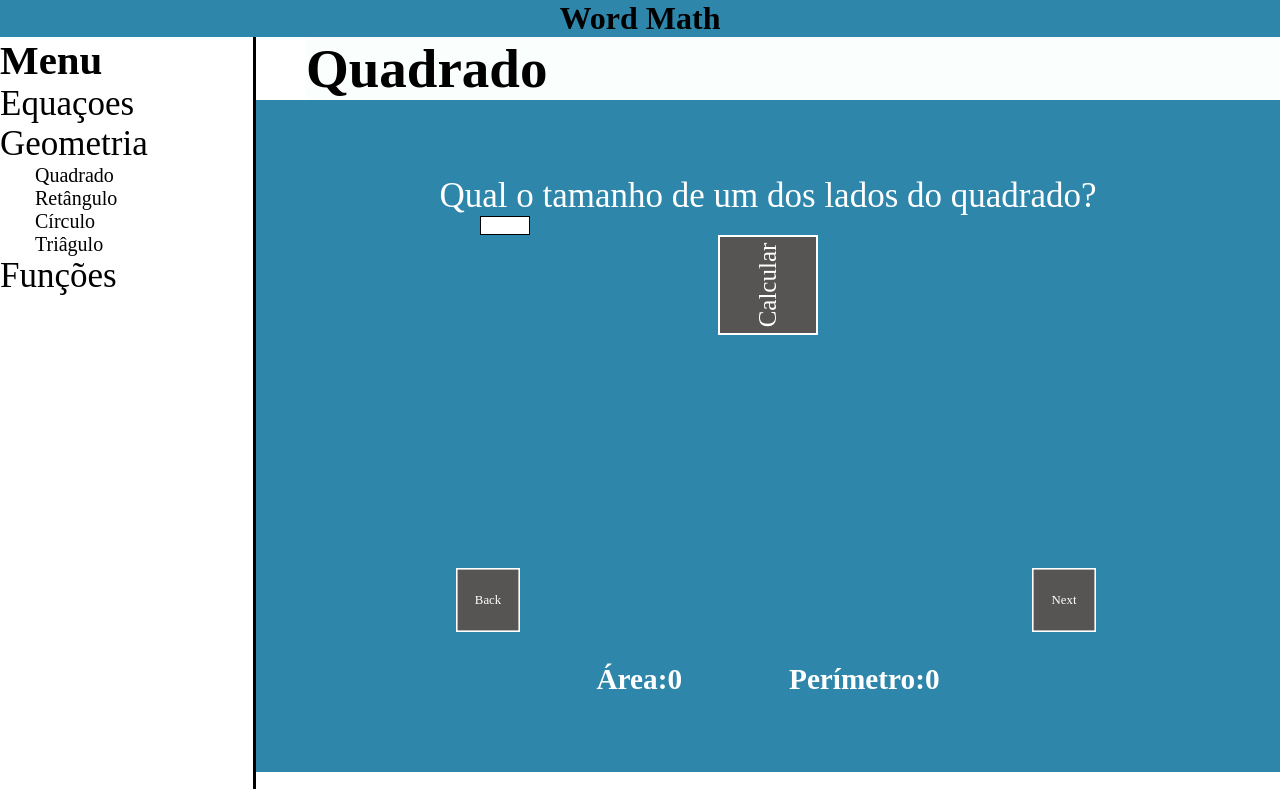
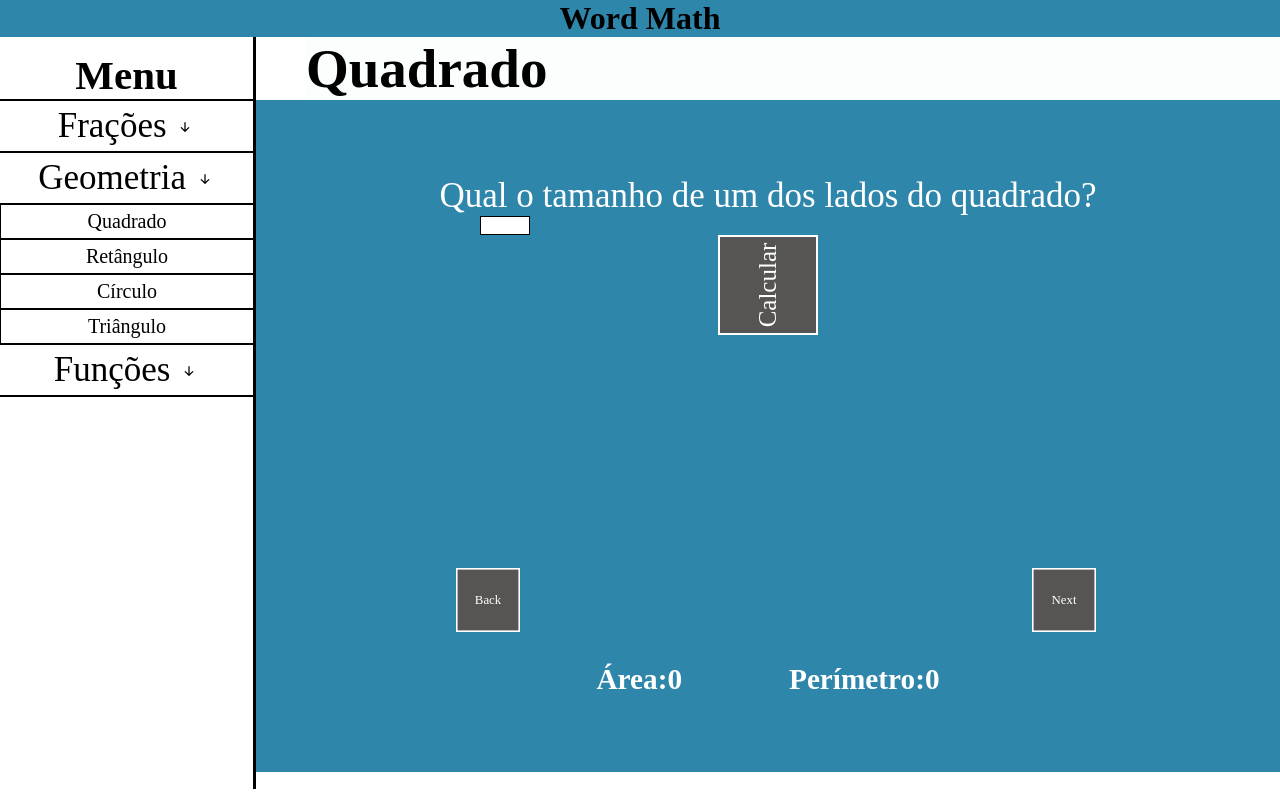
Before and after one commit to Davi-Serrano/Word-Math, a React (Create React App) app: page / in a window 1280 px wide. Both pictures are taken after a click on the item "Geometria". Built offline with nearby package versions, Linux system fonts and the light colour scheme.

Commit message:
Componente menu estilizado

```diff
--- a/src/components/Menu/List/index.js
+++ b/src/components/Menu/List/index.js
@@ -1,5 +1,7 @@
 import { useState } from "react"
 import { List } from "../styled"
+
+ import { BsArrowDownShort } from "react-icons/bs";
 
 import { useIndexPage } from "../../../Context/IndexPage"
 
@@ -30,34 +32,33 @@ export const MenuList = () => {
     return(
 
         <ul>
-            <li onClick={ShowEquation}>Equaçoes</li>
+            <li onClick={ShowEquation}>Frações <BsArrowDownShort size={20} /></li>
 
                     <List>
                         <ul  className={ ` ${onehide ? "hide" : ""}`} >
-                            <li>Primeiro grau</li>
-                            <li>Segundo Grau</li>
-                            <li>Sistema de Equações</li>
+                            <li>Adição</li>
+                            <li>Subtração</li>
+                            <li>Multiplicação</li>
+                            <li>Divisão</li>
                         </ul>
                     </List>
 
-            <li onClick={ShowGeometric}>Geometria</li>
+            <li onClick={ShowGeometric}>Geometria <BsArrowDownShort size={20} /></li>
 
                 <List >
                     <ul className={ ` ${twohide ? "hide" : ""}`}  >
                         <li onClick= { () => setIndexPage( IndexPage * 0 )}>Quadrado </li>
                         <li onClick= { () => setIndexPage( IndexPage * 0 + 1)}>Retângulo</li>
                         <li onClick= { () => setIndexPage( IndexPage * 0 + 2)}>Círculo</li>
-                        <li onClick= { () => setIndexPage( IndexPage * 0 + 3)}>Triâgulo</li>
+                        <li onClick= { () => setIndexPage( IndexPage * 0 + 3)}>Triângulo</li>
                     </ul>
                 </List>
 
-             <li onClick={ShowFunction}>Funções</li>
+             <li onClick={ShowFunction}>Funções <BsArrowDownShort size={20} /></li>
 
                 <List >
                     <ul className={ ` ${threehide ? "hide" : ""}`} >
                         <li>Primeiro grau</li>
-                        <li>Segundo Grau</li>
-                        <li>Sistema de Equações</li>
                     </ul>
                 </List>
 
--- a/src/components/Menu/styled.js
+++ b/src/components/Menu/styled.js
@@ -1,13 +1,26 @@
 import styled from "styled-components";
 
-export const MenuA = styled.div`
+export const MenuA = styled.div `
 
         font-size: 35px;
+        padding: 15px 0 0 0px;
+
+
+        h3{
+            border-bottom: 2px solid black;
+            text-align:center;
+        }
 
         li{
             list-style: none;
+
+            border-bottom: 2px solid black;
+
+            padding: 5px 0;
+            text-align: center;
             &:hover{
                 cursor: pointer;
+                background-color: #81b6cc;
             }
         }
 
@@ -23,28 +36,32 @@ export const MenuA = styled.div`
             justify-content:center;
             align-items: center;
 
+        h3, li{
+            border: 0px solid black;
+        }
+
            }
 
 `
 
-export const List = styled.div`
+export const List = styled.div `
 
         font-size: 20px;
-        padding-left: 35px;
-
 
         li{
             list-style: none;
+            border-left: 1px solid black;
         }
 
         .hide{
             display: none;
         }
-        .geometric{
-            display: none;
+
+        @media(max-width: 800px) {
+
+            li{
+                border: 0px solid black;
             }
-        .functions{
-            display: none;
         }
 
 
```
Lines whose indentation alone changed are shown as unchanged.
